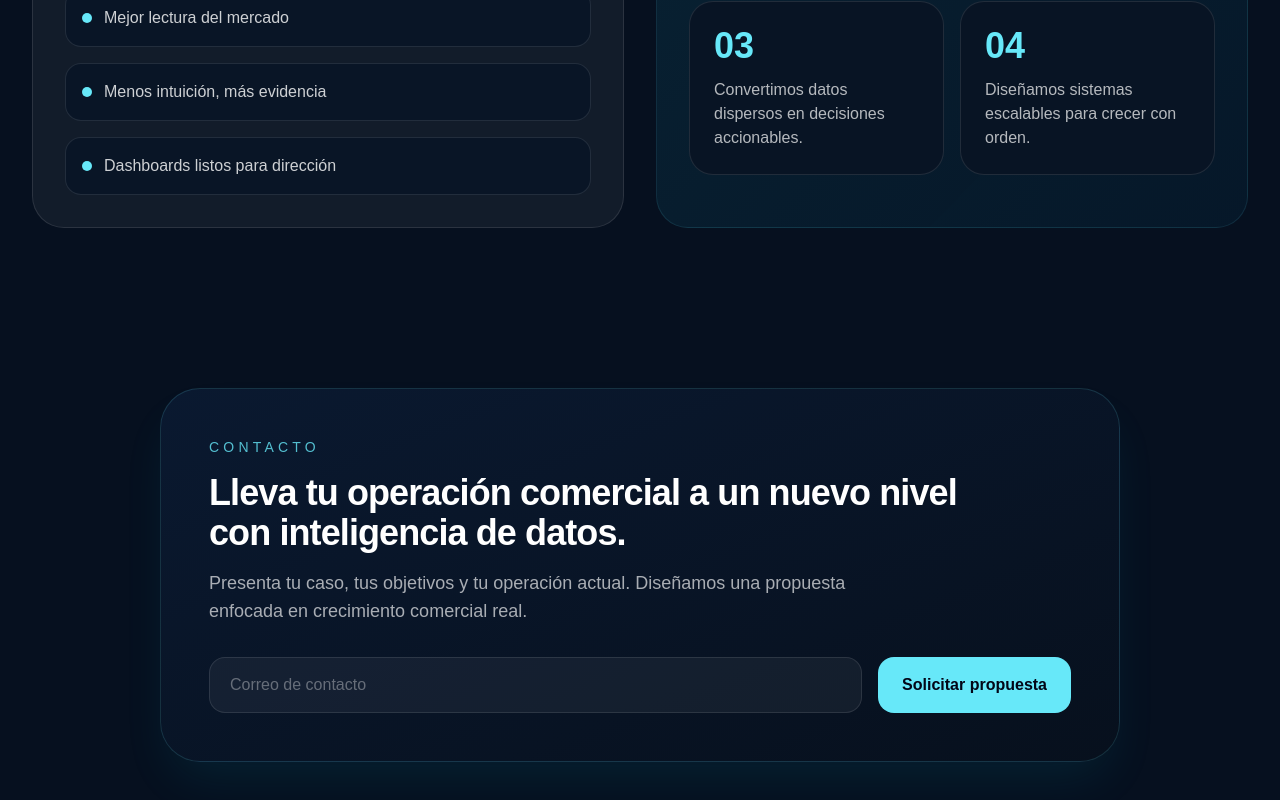
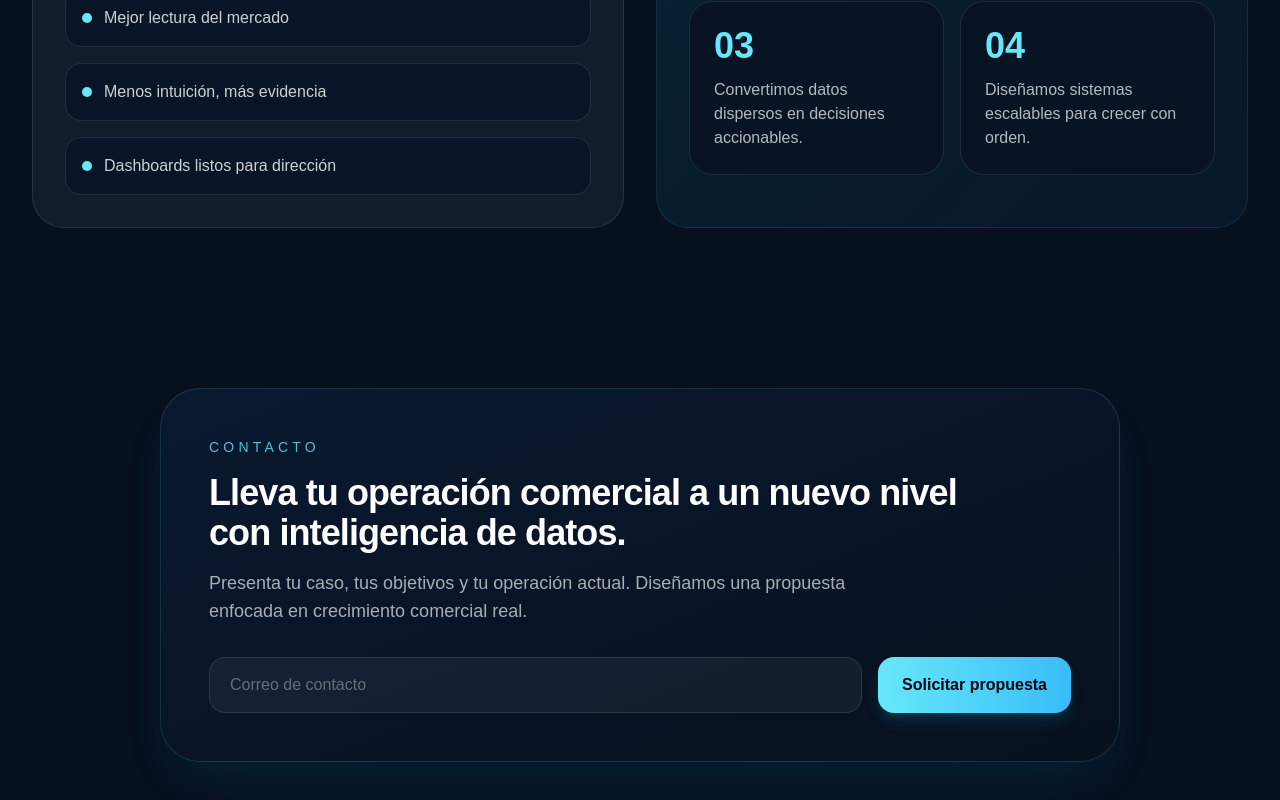
Before and after one commit to gaboscrew/DATRA, a Next.js app: page / in a window 1280 px wide. Shown: the part 2035-2835 px from the top of the page. Built offline with nearby package versions, Linux system fonts and the light colour scheme.

Commit message:
Update page.js

```diff
--- a/app/page.js
+++ b/app/page.js
@@ -250,7 +250,7 @@ export default function Home() {
      <input type="hidden" name="_next" value="https://www.datra.com.mx/gracias" />
       <button
         type="submit"
-        className="h-14 rounded-2xl bg-cyan-300 px-6 font-semibold text-slate-950 transition hover:scale-[1.02]"
+        className="h-14 rounded-2xl bg-gradient-to-r from-cyan-300 to-sky-400 px-6 font-semibold text-slate-950 shadow-lg shadow-cyan-500/20 transition duration-300 hover:scale-[1.02] hover:shadow-cyan-400/30"
       >
         Solicitar propuesta
       </button>
```
